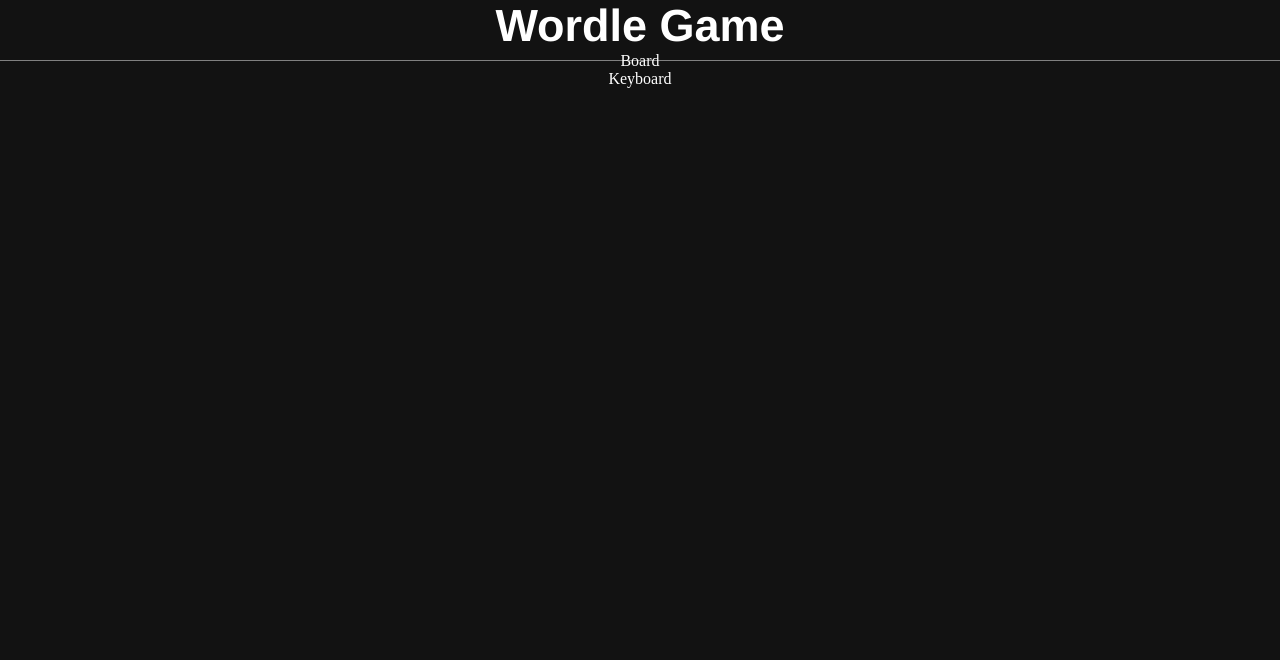
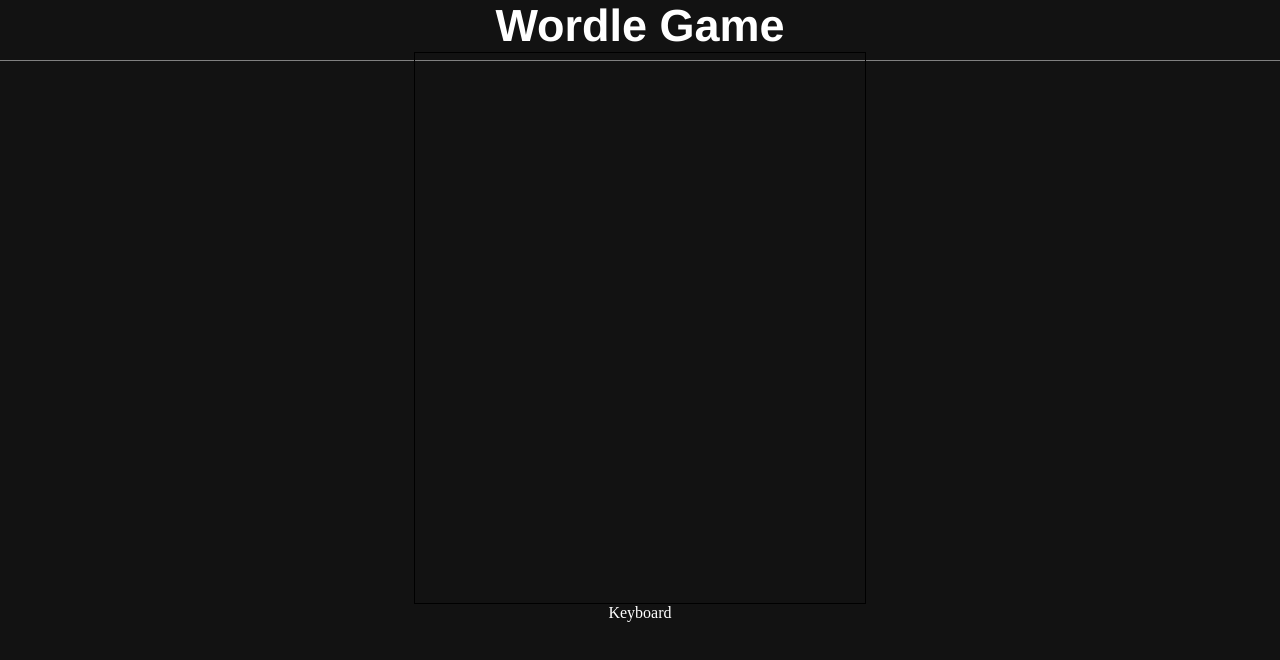
Before and after one commit to FilipiMachado/wordle-reactjs, a React (Vite) app: page / in a window 1280 px wide. Shown: the top 660 px of the page. Built offline with nearby package versions, Linux system fonts and the light colour scheme.

Commit message:
structuring board component

```diff
--- a/src/App.jsx
+++ b/src/App.jsx
@@ -5,6 +5,8 @@ import Keyboard from "./components/Keyboard";
 import './App.css'
 
 function App() {
+
+
   return (
     <div className="App">
       <nav>
--- a/src/components/Board.jsx
+++ b/src/components/Board.jsx
@@ -1,8 +1,15 @@
-import React from 'react'
+import React, { useState }  from 'react'
+
+import { boardDefault } from "../Words";
 
 function Board() {
+  const [board, setBoard] = useState(boardDefault);
+
   return (
-    <div>Board</div>
+    <div className="board">
+      {" "}
+
+    </div>
   )
 }
 
```
